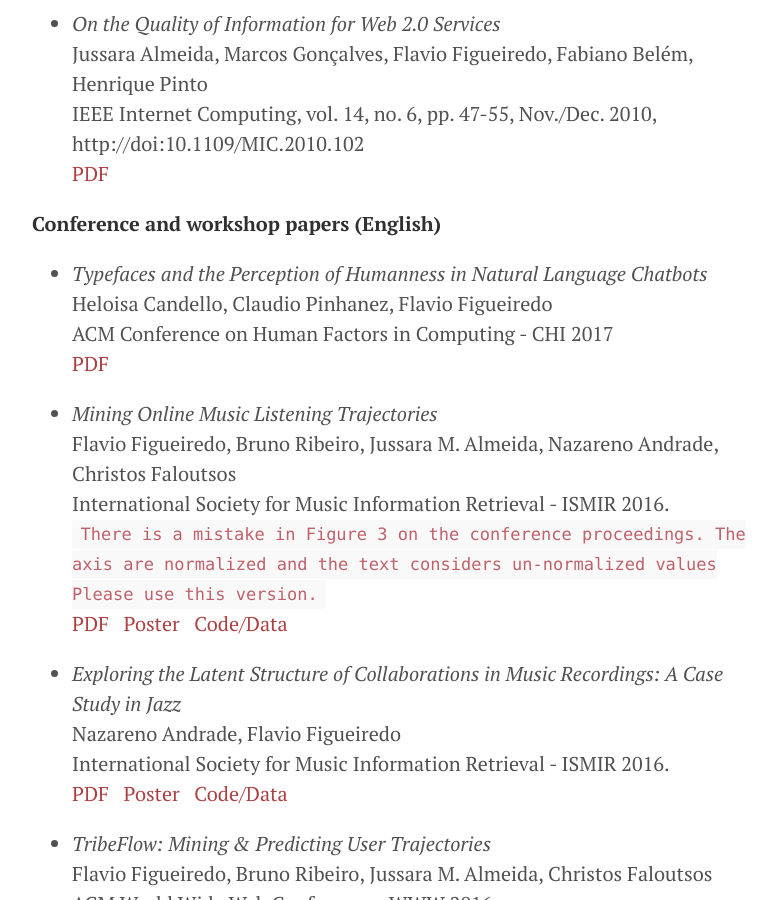
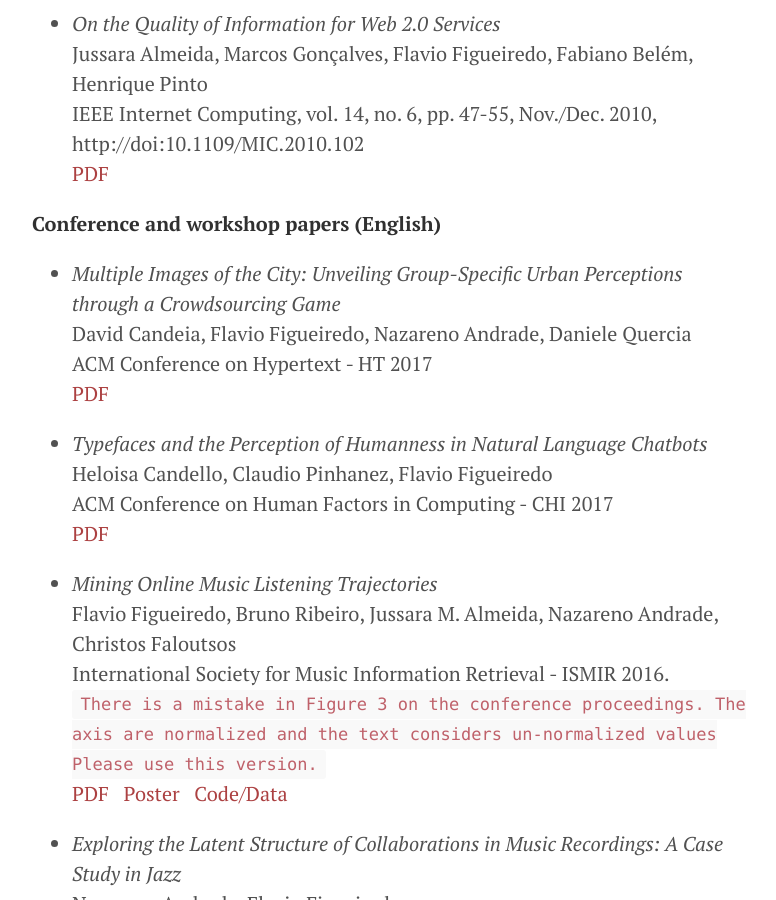
Before and after one commit to flaviovdf/flaviovdf.github.io, a Jekyll site: the page built from index.md, in a window 1280 px wide and 900 px high, scrolled down 2596 px. Shown: the whole window, without its empty margins (248-1024 px from the left). Built offline with Jekyll 4.4.1, drawn with Linux system fonts in a browser that asks for light colours.

Commit message:
Update index.md

```diff
--- a/index.md
+++ b/index.md
@@ -80,6 +80,12 @@
 
 
 **Conference and workshop papers (English)**
+
+* *Multiple Images of the City: Unveiling Group-Specific Urban Perceptions through a Crowdsourcing Game* <br/>
+  David Candeia, Flavio Figueiredo, Nazareno Andrade, Daniele Quercia <br/>
+  ACM Conference on Hypertext - HT 2017 <br/>
+  [PDF](papers/candeia2017-hc.pdf)
+
 
 * *Typefaces and the Perception of Humanness in Natural Language Chatbots* <br/>
   Heloisa Candello, Claudio Pinhanez, Flavio Figueiredo <br/>
```
